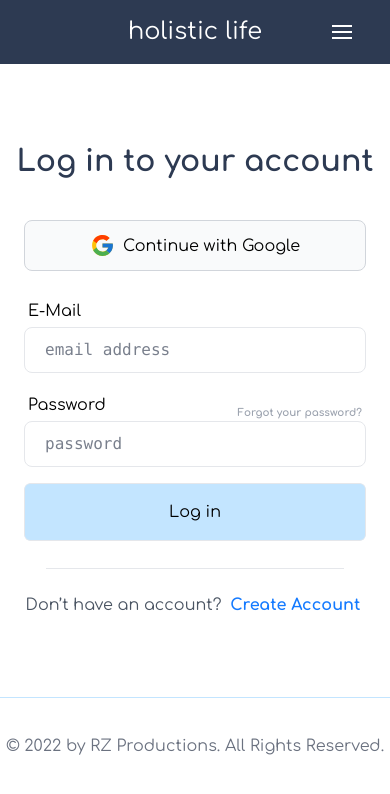
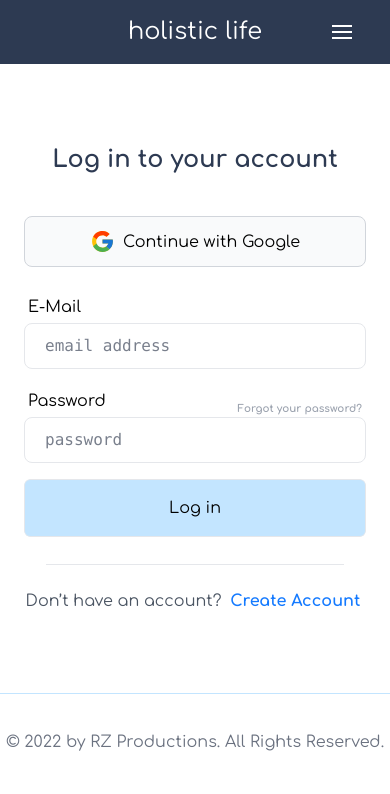
Before and after one commit to Kyrillus/Holistic-Life, a Next.js app: page /login in a window 390 px wide. Shown: the top 794 px of the page. Built offline with nearby package versions, Linux system fonts and the light colour scheme.

Commit message:
change login title size on mobile

```diff
--- a/pages/login.tsx
+++ b/pages/login.tsx
@@ -11,8 +11,10 @@ function Login() {
                 <div className="-m-6 flex flex-wrap">
                     <div className="w-full p-6">
                         <div className="mx-auto rounded-xl py-20 text-center md:dark:bg-slate-800 shadow-gray-400 dark:shadow-black md:shadow-2xl md:max-w-xl">
-                            <h2 className="font-heading pb-10 text-3xl font-bold text-prussianBlue dark:text-white">Log in to your
-                                account</h2>
+                            <div className="flex justify-center items-center w-full">
+                                <h2 className="font-heading pb-10 text-2xl md:text-3xl font-bold text-prussianBlue dark:text-white md:w-full">Log in to your
+                                    account</h2>
+                            </div>
                             <div className="-m-2 mx-auto mb-5 flex max-w-md flex-wrap">
                                 <div className="w-full p-2 pb-2">
                                     <div
```
